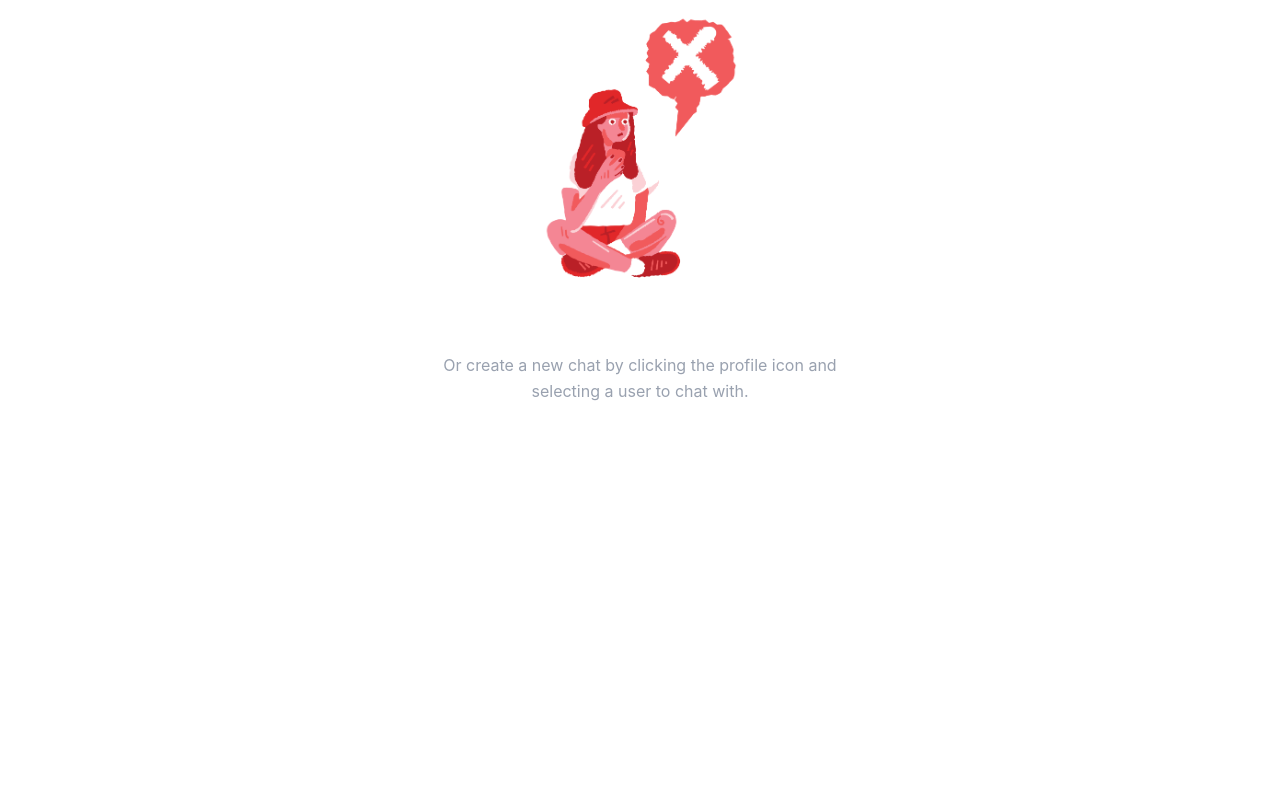
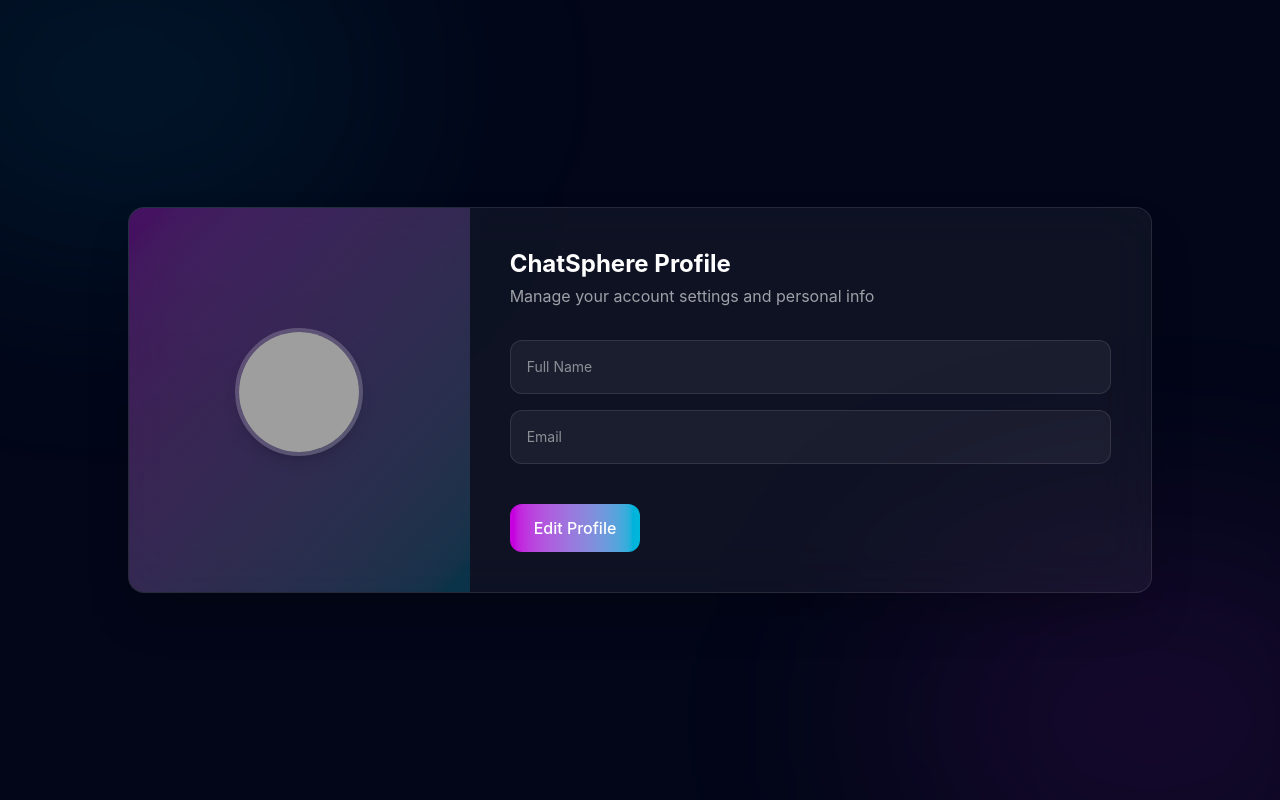
Before and after one commit to coding-kro/ChatSphere, a React app in the folder frontend/: page /test in a window 1280 px wide. Built offline with nearby package versions, Linux system fonts and the light colour scheme; no server answers; grey boxes are pictures that could not be loaded; the HTML template or start-up script is replaced by a standard one.

Commit message:
userprofile added

```diff
--- a/frontend/src/App.jsx
+++ b/frontend/src/App.jsx
@@ -3,17 +3,18 @@
 import Login from './pages/Login';
 import { ToastContainer } from 'react-toastify';
 import Layout from './layout/Layout';
-import Blankmsg from './components/Blankmsg';
+import UserProfile from './pages/UserProfile';
 
 const App = () => {
   return (
     <BrowserRouter>
       <ToastContainer />
       <Routes>
-        <Route path="/test" element={<Blankmsg />} />
+        <Route path="/test" element={<UserProfile />} />
         <Route index element={<Layout />} />
         <Route path="/signup" element={<Signup />} />
         <Route path="/login" element={<Login />} />
+        <Route path="/userprofile" element={<UserProfile />} />
         <Route path="*" element={<div>404 Not Found</div>} />
       </Routes>
     </BrowserRouter>
--- a/frontend/src/components/Profile.jsx
+++ b/frontend/src/components/Profile.jsx
@@ -11,14 +11,24 @@
   const apiUrl = import.meta.env.VITE_API_URL || 'http://localhost:3000';
 
   const logoutUser = async () => {
-    await axios.get(`${apiUrl}/api/auth/logout`, { withCredentials: true });
+    await axios.get(`${apiUrl}/api/auth/logout`, {
+      withCredentials: true,
+    });
     navigate('/login');
+  };
+
+  const openUserProfile = () => {
+    navigate('/userprofile'); // 👈 route to UserProfile.jsx
   };
 
   return (
     <div className="p-4 lg:p-6">
       <div className="flex items-center justify-between mb-6">
-        <div className="flex items-center gap-3">
+        {/* CLICKABLE PROFILE AREA */}
+        <div
+          onClick={openUserProfile}
+          className="flex items-center gap-3 cursor-pointer hover:opacity-80 transition"
+        >
           <div className="relative">
             <img
               src={
@@ -44,6 +54,7 @@
           </div>
         </div>
 
+        {/* LOGOUT */}
         <button
           aria-label="Logout"
           className="p-2 rounded-xl bg-white/5 hover:bg-red-500/20 text-red-400 transition-all"
--- /dev/null
+++ b/frontend/src/pages/UserProfile.jsx
@@ -0,0 +1,88 @@
+import axios from 'axios';
+import { useEffect, useState } from 'react';
+
+const UserProfile = () => {
+  const [user, setUser] = useState(null);
+
+  const apiUrl = import.meta.env.VITE_API_URL || 'http://localhost:3000';
+
+  useEffect(() => {
+    const fetchUserData = async () => {
+      try {
+        const response = await axios.get(`${apiUrl}/api/users/me`, {
+          withCredentials: true,
+        });
+        setUser(response.data?.user);
+      } catch (err) {
+        console.log('Error fetching user:', err);
+      }
+    };
+
+    fetchUserData();
+  }, [apiUrl]);
+
+  return (
+    <div className="min-h-screen bg-slate-950 text-white flex items-center justify-center p-4 sm:p-6 relative overflow-hidden">
+      {/* Glow Background */}
+      <div className="absolute top-[-10%] left-[-10%] w-[60%] sm:w-[40%] h-[40%] bg-cyan-500/10 rounded-full blur-[120px] pointer-events-none" />
+      <div className="absolute bottom-[-10%] right-[-10%] w-[60%] sm:w-[40%] h-[40%] bg-fuchsia-500/10 rounded-full blur-[120px] pointer-events-none" />
+
+      {/* Profile Card */}
+      <div className="w-full max-w-5xl bg-white/5 backdrop-blur-xl border border-white/10 rounded-2xl shadow-2xl flex flex-col md:flex-row overflow-hidden">
+        {/* Left Side */}
+        <div className="w-full md:w-1/3 bg-gradient-to-br from-fuchsia-600/30 to-cyan-500/20 flex flex-col items-center justify-center p-6 sm:p-10 text-center">
+          <img
+            src={user?.profilepic || 'https://i.pravatar.cc/200?img=12'}
+            alt="user avatar"
+            className="w-24 h-24 sm:w-32 sm:h-32 rounded-full border-4 border-white/20 shadow-lg"
+          />
+
+          <h2 className="text-lg sm:text-xl font-semibold mt-4">
+            {user?.fullName}
+          </h2>
+          <p className="text-white/60 text-xs sm:text-sm break-all">
+            {user?.email}
+          </p>
+        </div>
+
+        {/* Right Side */}
+        <div className="w-full md:w-2/3 p-6 sm:p-10 flex flex-col justify-between">
+          <div>
+            <h1 className="text-xl sm:text-2xl font-bold">
+              ChatSphere Profile
+            </h1>
+            <p className="text-white/60 mt-1 text-sm sm:text-base">
+              Manage your account settings and personal info
+            </p>
+          </div>
+
+          {/* Info */}
+          <div className="mt-6 sm:mt-8 space-y-4">
+            <div className="bg-white/5 border border-white/10 p-4 rounded-xl">
+              <p className="text-white/50 text-xs sm:text-sm">Full Name</p>
+              <p className="font-medium text-sm sm:text-base">
+                {user?.fullName}
+              </p>
+            </div>
+
+            <div className="bg-white/5 border border-white/10 p-4 rounded-xl">
+              <p className="text-white/50 text-xs sm:text-sm">Email</p>
+              <p className="font-medium text-sm sm:text-base break-all">
+                {user?.email}
+              </p>
+            </div>
+          </div>
+
+          {/* Button */}
+          <div className="mt-8 sm:mt-10">
+            <button className="w-full sm:w-auto px-6 py-3 rounded-xl bg-gradient-to-r from-fuchsia-600 to-cyan-500 hover:opacity-90 transition font-medium">
+              Edit Profile
+            </button>
+          </div>
+        </div>
+      </div>
+    </div>
+  );
+};
+
+export default UserProfile;
```
